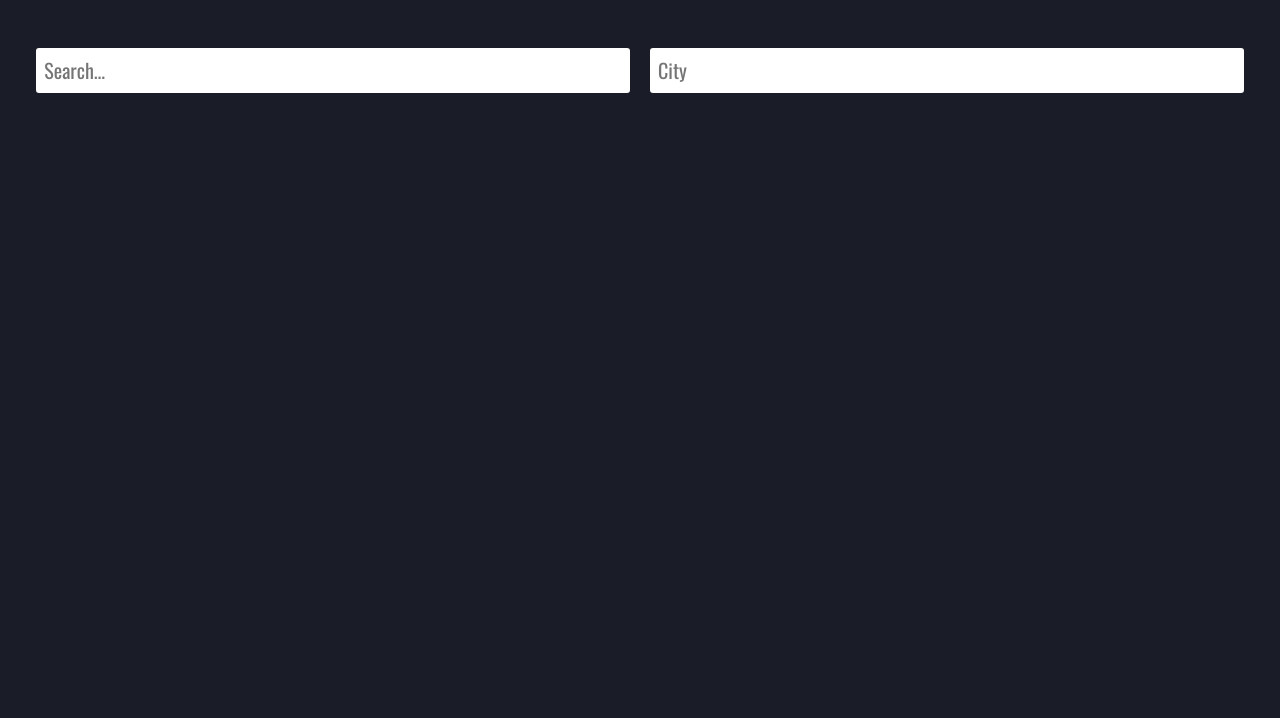
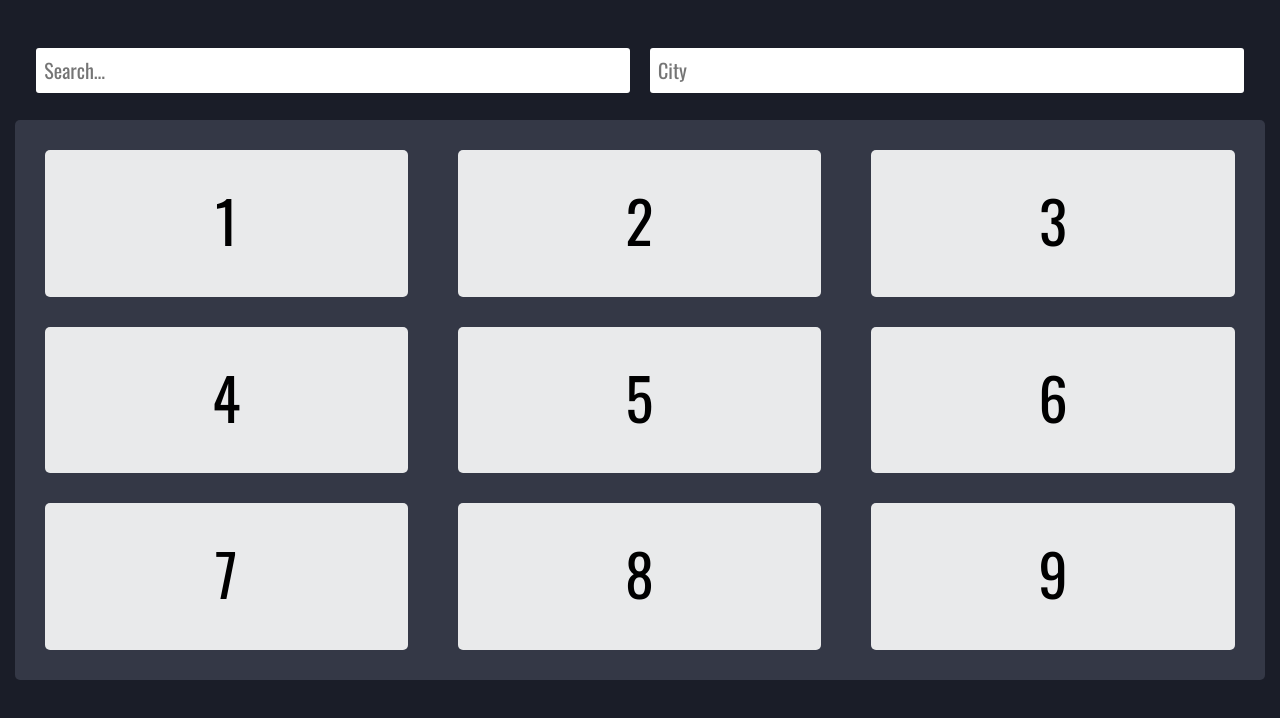
Before and after one commit to Apricosma/responsive-webdesign, a plain HTML site: page index.html in a window 1280 px wide. Drawn offline with nearby package versions, Linux system fonts and the light colour scheme.

Commit message:
add box content

```diff
--- a/assets/style/index.css
+++ b/assets/style/index.css
@@ -42,6 +42,31 @@ div .search {
     border-radius: 3px;
 }
 
+/* grid content */
+
+.grid-box {
+    background-color: #343846;
+    padding: 30px;
+    border-radius: 5px;
+}
+
+.grid-container {
+    display: grid;
+    grid-template-columns: auto auto auto;
+    gap: 30px;
+    column-gap: 50px;
+    height: 500px;
+}
+
+.grid-item {
+    background-color: #e9eaeb;
+    font-size: 58px;
+    padding: 20px;
+    text-align: center;
+    line-height: 100px;
+    border-radius: 5px;
+}
+
 @media screen and (max-width: 956px) {
 
     div .search {
--- a/index.html
+++ b/index.html
@@ -23,6 +23,20 @@
                         <input type="text" class='search-city' placeholder="City">
                     </div>
                 </div>
+
+                <section class="grid-box">
+                    <div class="grid-container">
+                        <div class="grid-item">1</div>
+                        <div class="grid-item">2</div>
+                        <div class="grid-item">3</div>
+                        <div class="grid-item">4</div>
+                        <div class="grid-item">5</div>
+                        <div class="grid-item">6</div>
+                        <div class="grid-item">7</div>
+                        <div class="grid-item">8</div>
+                        <div class="grid-item">9</div>
+                    </div>
+                </section>
             </div>
         </main>
     </body>
```
